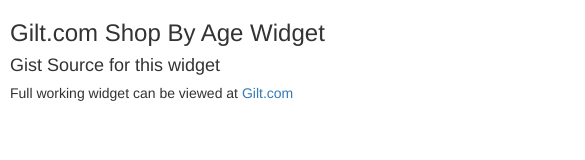
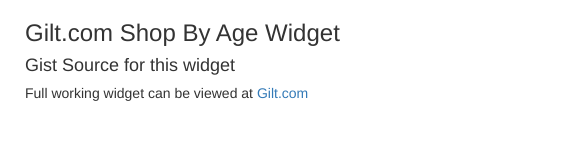
Before and after one commit to glennhoward/route212, a plain HTML site: page shopbyage/index.html in a window 390 px wide. Shown: the top 160 px of the page, 585 px wide, since content can reach past the window. Drawn offline with nearby package versions, Linux system fonts and the light colour scheme.

Commit message:
Adding div make responsive and removing body width.

```diff
--- a/shopbyage/css/shop-by-age.css
+++ b/shopbyage/css/shop-by-age.css
@@ -1,4 +1,3 @@
 body {
-  width: 900px;
   margin-left: 10px;
 }
--- a/shopbyage/index.html
+++ b/shopbyage/index.html
@@ -9,12 +9,14 @@
   <title>:: Shop By Age ::</title>
 </head>
 <body>
-  <h3>Gilt.com Shop By Age Widget</h3>
+  <div class="container-fluid">
+    <h3>Gilt.com Shop By Age Widget</h3>
 
-  <div id="gist-source">
-    <h4>Gist Source for this widget</h4>
-    <h5>Full working widget can be viewed at <a href="http://www.gilt.com/sale/children" target="_blank">Gilt.com</h5>
-    <script src="https://gist.github.com/glennhoward/9ff4bf907de2d6418273.js"></script>
+    <div id="gist-source">
+      <h4>Gist Source for this widget</h4>
+      <h5>Full working widget can be viewed at <a href="http://www.gilt.com/sale/children" target="_blank">Gilt.com</h5>
+      <script src="https://gist.github.com/glennhoward/9ff4bf907de2d6418273.js"></script>
+    </div>
   </div>
   <script>
   (function(i,s,o,g,r,a,m){i['GoogleAnalyticsObject']=r;i[r]=i[r]||function(){
```
